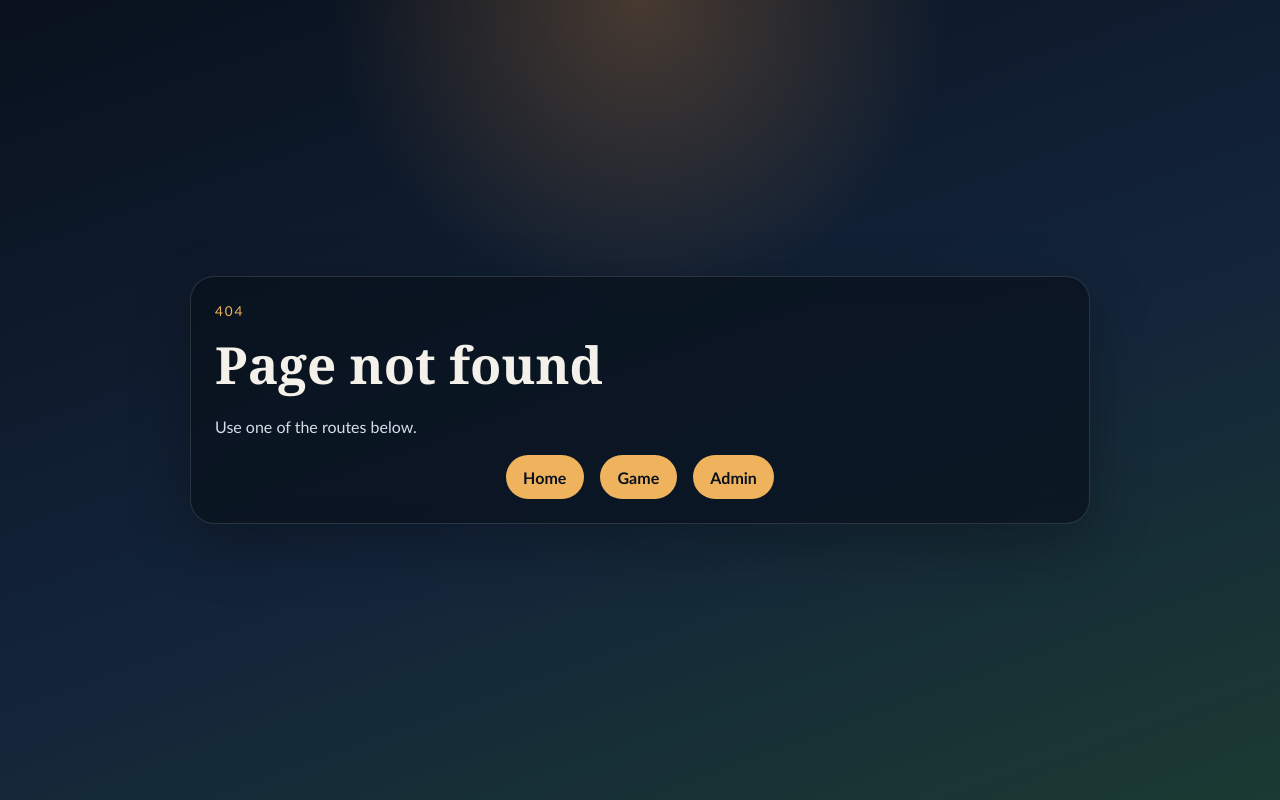
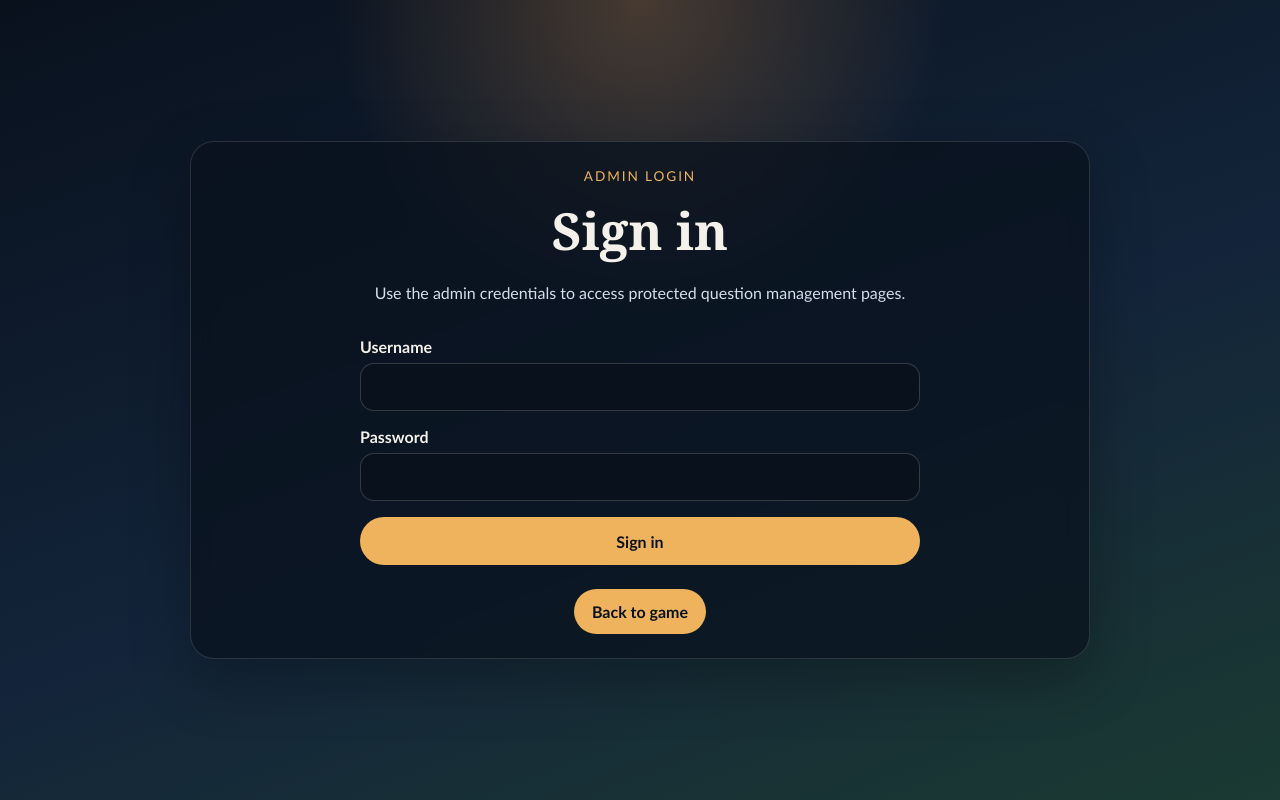
Before and after one commit to lekdekum/math-runner, a React (Vite) app in the folder frontend/: page /admin/login in a window 1280 px wide. Before the commit this address had no page. Built offline with nearby package versions, Linux system fonts and the light colour scheme.

Commit message:
Add frontend admin auth flow files

```diff
--- a/frontend/package.json
+++ b/frontend/package.json
@@ -4,7 +4,7 @@
   "version": "0.0.0",
   "type": "module",
   "scripts": {
-    "dev": "vite",
+    "dev": "vite --host",
     "build": "vite build",
     "preview": "vite preview"
   },
--- a/frontend/src/App.jsx
+++ b/frontend/src/App.jsx
@@ -1,6 +1,8 @@
 import { Link, Route, Routes } from "react-router-dom";
+import AdminProtectedRoute from "./components/AdminProtectedRoute";
 import AdminDetailsPage from "./pages/AdminDetailsPage";
 import AdminListPage from "./pages/AdminListPage";
+import AdminLoginPage from "./pages/AdminLoginPage";
 import AdminPage from "./pages/AdminPage";
 import GamePage from "./pages/GamePage";
 import HomePage from "./pages/HomePage";
@@ -11,9 +13,12 @@ export default function App() {
       <Route path="/" element={<HomePage />} />
       <Route path="/game" element={<HomePage />} />
       <Route path="/game/:slug" element={<GamePage />} />
-      <Route path="/admin" element={<AdminListPage />} />
-      <Route path="/admin/new" element={<AdminPage />} />
-      <Route path="/admin/details/:slug" element={<AdminDetailsPage />} />
+      <Route path="/admin/login" element={<AdminLoginPage />} />
+      <Route element={<AdminProtectedRoute />}>
+        <Route path="/admin" element={<AdminListPage />} />
+        <Route path="/admin/new" element={<AdminPage />} />
+        <Route path="/admin/details/:slug" element={<AdminDetailsPage />} />
+      </Route>
       <Route path="*" element={<NotFoundPage />} />
     </Routes>
   );
--- /dev/null
+++ b/frontend/src/auth.js
@@ -0,0 +1,49 @@
+export const ADMIN_TOKEN_STORAGE_KEY = "math-runner-admin-token";
+
+export class AuthError extends Error {
+  constructor(message = "Unauthorized") {
+    super(message);
+    this.name = "AuthError";
+  }
+}
+
+export function getAdminToken() {
+  return window.localStorage.getItem(ADMIN_TOKEN_STORAGE_KEY) || "";
+}
+
+export function setAdminToken(token) {
+  window.localStorage.setItem(ADMIN_TOKEN_STORAGE_KEY, token);
+}
+
+export function clearAdminToken() {
+  window.localStorage.removeItem(ADMIN_TOKEN_STORAGE_KEY);
+}
+
+export function isAuthenticated() {
+  return Boolean(getAdminToken());
+}
+
+export function isAuthError(error) {
+  return error instanceof AuthError;
+}
+
+export async function authFetch(input, init = {}) {
+  const token = getAdminToken();
+  const headers = new Headers(init.headers || {});
+
+  if (token) {
+    headers.set("Authorization", `Bearer ${token}`);
+  }
+
+  const response = await fetch(input, {
+    ...init,
+    headers
+  });
+
+  if (response.status === 401 || response.status === 403) {
+    clearAdminToken();
+    throw new AuthError();
+  }
+
+  return response;
+}
--- /dev/null
+++ b/frontend/src/components/AdminProtectedRoute.jsx
@@ -0,0 +1,12 @@
+import { Navigate, Outlet, useLocation } from "react-router-dom";
+import { isAuthenticated } from "../auth";
+
+export default function AdminProtectedRoute() {
+  const location = useLocation();
+
+  if (!isAuthenticated()) {
+    return <Navigate to="/admin/login" replace state={{ from: location }} />;
+  }
+
+  return <Outlet />;
+}
--- a/frontend/src/pages/AdminDetailsPage.jsx
+++ b/frontend/src/pages/AdminDetailsPage.jsx
@@ -1,5 +1,6 @@
 import { useEffect, useState } from "react";
-import { Link, useParams } from "react-router-dom";
+import { Link, useNavigate, useParams } from "react-router-dom";
+import { authFetch, clearAdminToken, isAuthError } from "../auth";
 
 function normalizeScores(payload) {
   if (Array.isArray(payload?.scores)) {
@@ -50,6 +51,7 @@ function formatCreatedAt(value) {
 }
 
 export default function AdminDetailsPage() {
+  const navigate = useNavigate();
   const { slug = "" } = useParams();
   const [payload, setPayload] = useState(null);
   const [scores, setScores] = useState([]);
@@ -80,10 +82,10 @@ export default function AdminDetailsPage() {
         setIsNotFound(false);
 
         const [questionResponse, rankingsResponse] = await Promise.all([
-          fetch(`/questions/${encodeURIComponent(normalizedSlug)}`, {
+          authFetch(`/questions/${encodeURIComponent(normalizedSlug)}`, {
             signal: controller.signal
           }),
-          fetch(`/rankings/${encodeURIComponent(normalizedSlug)}`, {
+          authFetch(`/rankings/${encodeURIComponent(normalizedSlug)}`, {
             signal: controller.signal
           })
         ]);
@@ -109,6 +111,11 @@ export default function AdminDetailsPage() {
           return;
         }
 
+        if (isAuthError(error)) {
+          navigate("/admin/login", { replace: true });
+          return;
+        }
+
         setPayload(null);
         setScores([]);
         setIsNotFound(false);
@@ -121,7 +128,7 @@ export default function AdminDetailsPage() {
     return () => {
       controller.abort();
     };
-  }, [slug]);
+  }, [navigate, slug]);
 
   const questions = normalizeQuestions(payload);
 
@@ -212,6 +219,16 @@ export default function AdminDetailsPage() {
         <div className="link-row">
           <Link to="/admin">Back to admin</Link>
           <Link to="/admin/new">Add new slug</Link>
+          <button
+            type="button"
+            className="button-secondary"
+            onClick={() => {
+              clearAdminToken();
+              navigate("/admin/login", { replace: true });
+            }}
+          >
+            Sign out
+          </button>
         </div>
       </section>
     </main>
--- a/frontend/src/pages/AdminListPage.jsx
+++ b/frontend/src/pages/AdminListPage.jsx
@@ -115,18 +115,34 @@ export default function AdminListPage() {
         ) : questions.length > 0 ? (
           <div className="slug-grid">
             {questions.map(({ slug, name }) => (
-              <article key={slug} className="slug-card">
+              <article
+                key={slug}
+                className="slug-card"
+                role="link"
+                tabIndex={0}
+                onClick={() => navigate(`/admin/details/${encodeURIComponent(slug)}`)}
+                onKeyDown={(event) => {
+                  if (event.key === "Enter" || event.key === " ") {
+                    event.preventDefault();
+                    navigate(`/admin/details/${encodeURIComponent(slug)}`);
+                  }
+                }}
+              >
                 <div className="slug-card-header">
                   <p className="slug-card-name">{name}</p>
                   <button
                     type="button"
                     className="button-secondary icon-button slug-toggle-button"
-                    onClick={() =>
+                    onClick={(event) => {
+                      event.stopPropagation();
                       setRevealedSlugs((currentValue) => ({
                         ...currentValue,
                         [slug]: !currentValue[slug]
-                      }))
-                    }
+                      }));
+                    }}
+                    onKeyDown={(event) => {
+                      event.stopPropagation();
+                    }}
                     aria-pressed={Boolean(revealedSlugs[slug])}
                     aria-label={revealedSlugs[slug] ? `Hide slug for ${name}` : `Show slug for ${name}`}
                   >
@@ -135,12 +151,12 @@ export default function AdminListPage() {
                     </span>
                   </button>
                 </div>
-                <Link to={`/admin/details/${encodeURIComponent(slug)}`} className="slug-card-link">
+                <div className="slug-card-link">
                   <h2>
                     <span className="slug-card-code-label">CODE:</span>{" "}
                     {revealedSlugs[slug] ? slug : "*".repeat(Math.max(slug.length, 8))}
                   </h2>
-                </Link>
+                </div>
               </article>
             ))}
           </div>
--- /dev/null
+++ b/frontend/src/pages/AdminLoginPage.jsx
@@ -0,0 +1,111 @@
+import { useEffect, useState } from "react";
+import { Link, useLocation, useNavigate } from "react-router-dom";
+import { isAuthenticated, setAdminToken } from "../auth";
+
+function getErrorMessage(error) {
+  return error instanceof Error ? error.message : "Login failed";
+}
+
+export default function AdminLoginPage() {
+  const navigate = useNavigate();
+  const location = useLocation();
+  const [username, setUsername] = useState("");
+  const [password, setPassword] = useState("");
+  const [isSubmitting, setIsSubmitting] = useState(false);
+  const [errorMessage, setErrorMessage] = useState("");
+
+  useEffect(() => {
+    if (isAuthenticated()) {
+      navigate("/admin", { replace: true });
+    }
+  }, [navigate]);
+
+  async function handleSubmit(event) {
+    event.preventDefault();
+
+    if (!username.trim() || !password) {
+      setErrorMessage("Enter username and password.");
+      return;
+    }
+
+    setIsSubmitting(true);
+    setErrorMessage("");
+
+    try {
+      const response = await fetch("/login", {
+        method: "POST",
+        headers: {
+          "Content-Type": "application/json"
+        },
+        body: JSON.stringify({
+          username: username.trim(),
+          password
+        })
+      });
+
+      if (!response.ok) {
+        const responseText = await response.text();
+        throw new Error(responseText || `Login failed with status ${response.status}`);
+      }
+
+      const payload = await response.json();
+
+      if (!payload?.access_token) {
+        throw new Error("Backend returned no access token");
+      }
+
+      setAdminToken(payload.access_token);
+
+      const redirectPath = location.state?.from?.pathname || "/admin";
+      navigate(redirectPath, { replace: true });
+    } catch (error) {
+      setErrorMessage(getErrorMessage(error));
+    } finally {
+      setIsSubmitting(false);
+    }
+  }
+
+  return (
+    <main className="page-shell">
+      <section className="card wide">
+        <p className="eyebrow">Admin Login</p>
+        <h1>Sign in</h1>
+        <p>Use the admin credentials to access protected question management pages.</p>
+
+        <form className="admin-form" onSubmit={handleSubmit}>
+          <label className="field">
+            <span>Username</span>
+            <input
+              type="text"
+              name="username"
+              autoComplete="username"
+              value={username}
+              onChange={(event) => setUsername(event.target.value)}
+            />
+          </label>
+
+          <label className="field">
+            <span>Password</span>
+            <input
+              type="password"
+              name="password"
+              autoComplete="current-password"
+              value={password}
+              onChange={(event) => setPassword(event.target.value)}
+            />
+          </label>
+
+          <button type="submit" className="button-primary" disabled={isSubmitting}>
+            {isSubmitting ? "Signing in..." : "Sign in"}
+          </button>
+        </form>
+
+        {errorMessage ? <p className="status-error">{errorMessage}</p> : null}
+
+        <div className="link-row">
+          <Link to="/">Back to game</Link>
+        </div>
+      </section>
+    </main>
+  );
+}
--- a/frontend/vite.config.js
+++ b/frontend/vite.config.js
@@ -25,6 +25,10 @@ export default defineConfig({
       "/rankings": {
         target: "http://localhost:7878",
         changeOrigin: true
+      },
+      "/login": {
+        target: "http://localhost:7878",
+        changeOrigin: true
       }
     }
   }
```
